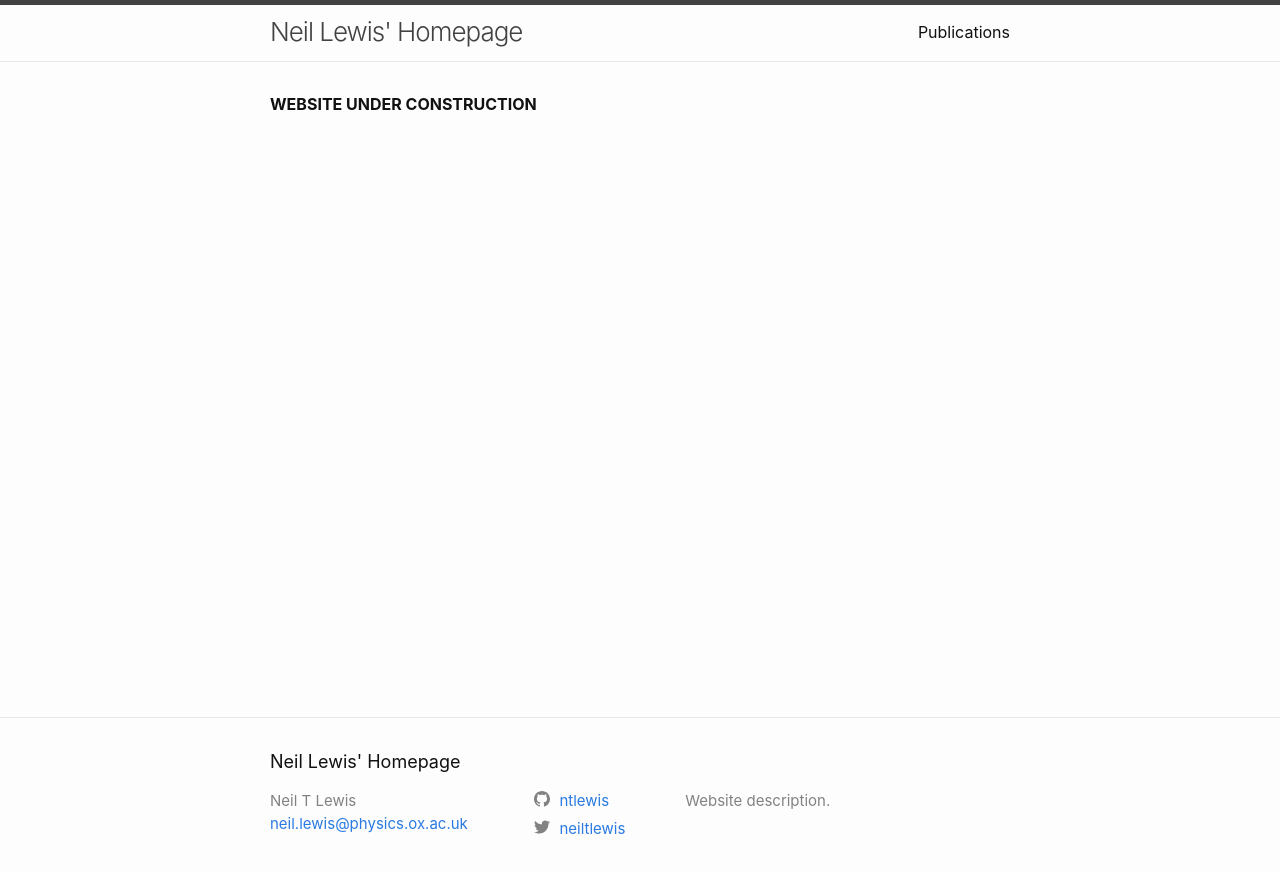
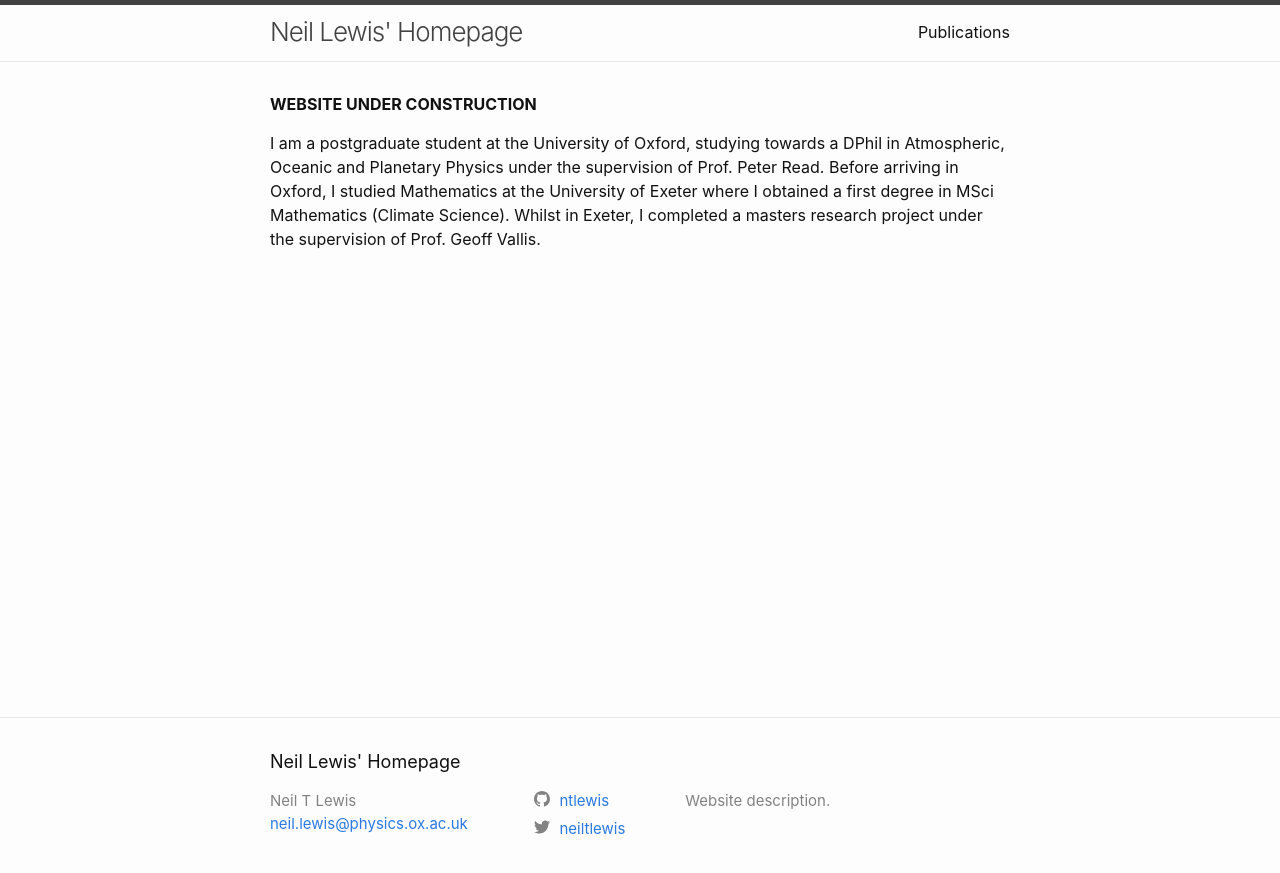
Before and after one commit to ntlewis/ntlewis.github.io, a Jekyll site: the page built from index.md, in a window 1280 px wide. Shown: the top 873 px of the page. Built offline with Jekyll 4.4.1, drawn with Linux system fonts in a browser that asks for light colours.

Commit message:
Update index.md

```diff
--- a/index.md
+++ b/index.md
@@ -7,14 +7,13 @@ layout: home
 
 **WEBSITE UNDER CONSTRUCTION**
 
+
+I am a postgraduate student at the University of Oxford, studying towards a DPhil in Atmospheric, Oceanic and Planetary Physics under the supervision of Prof. Peter Read. Before arriving in Oxford, I studied Mathematics at the University of Exeter where I obtained a first degree in MSci Mathematics (Climate Science). Whilst in Exeter, I completed a masters research project under the supervision of Prof. Geoff Vallis.
+
 <!--
-# I am a postgraduate student at the University of Oxford, studying towards a DPhil in Atmospheric, Oceanic and Planetary Physics under the supervision of Prof. Peter Read. Before arriving in Oxford, I studied Mathematics at the University of Exeter where I obtained a first degree in MSci Mathematics (Climate Science). Whilst in Exeter, I completed a masters research project under the supervision of Prof. Geoff Vallis.
-
 #### Research focus
 
 The focus of my current research concerns understanding the atmosphere of Venus. My aim is to develop a Venusian configuration of the Isca modelling framework developed at the University of Exeter. This model will be built both from existing components of the previous Oxford Venus GCM (OPUS-Vr), and new components currently under development, such as a representation of radiatively interactive clouds and hazes.
 
 #### Other research interests
-
-
 -->
```
